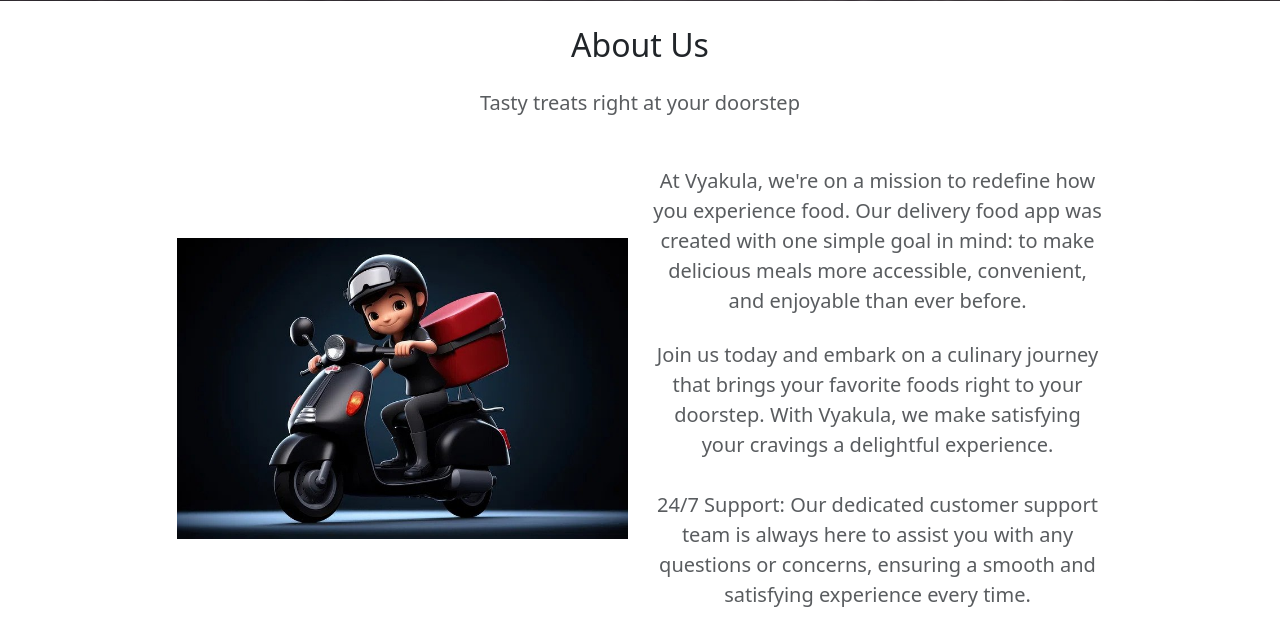
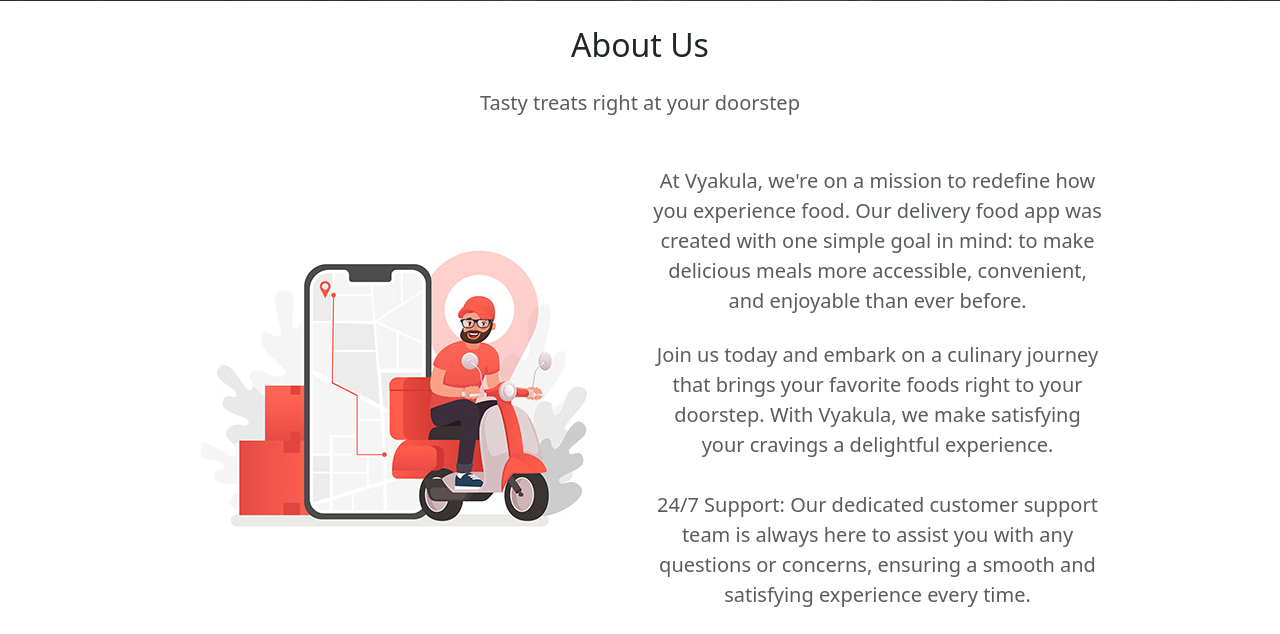
Before and after one commit to TechDanny/Vyakula, a Flask app: page / in a window 1280 px wide. Shown: the part 799-1433 px from the top of the page. Run offline with Flask 3, Linux system fonts and the light colour scheme.

Commit message:
changed the image

```diff
--- a/templates/index.html
+++ b/templates/index.html
@@ -101,7 +101,7 @@
         <p class="lead my-4 text-muted text-center">Tasty treats right at your doorstep</p>
           <div class="row justify-content-center align-items-center">
             <div class="col-md-5 text-center">
-              <img class="img-fluid" src="../static/images/rider01.jpg" alt="rider01.jpg">
+              <img class="img-fluid" src="../static/images/deliver.jpg" alt="delivery">
           </div>
               <div class="col-md-5 text-center text-start">
 
```
